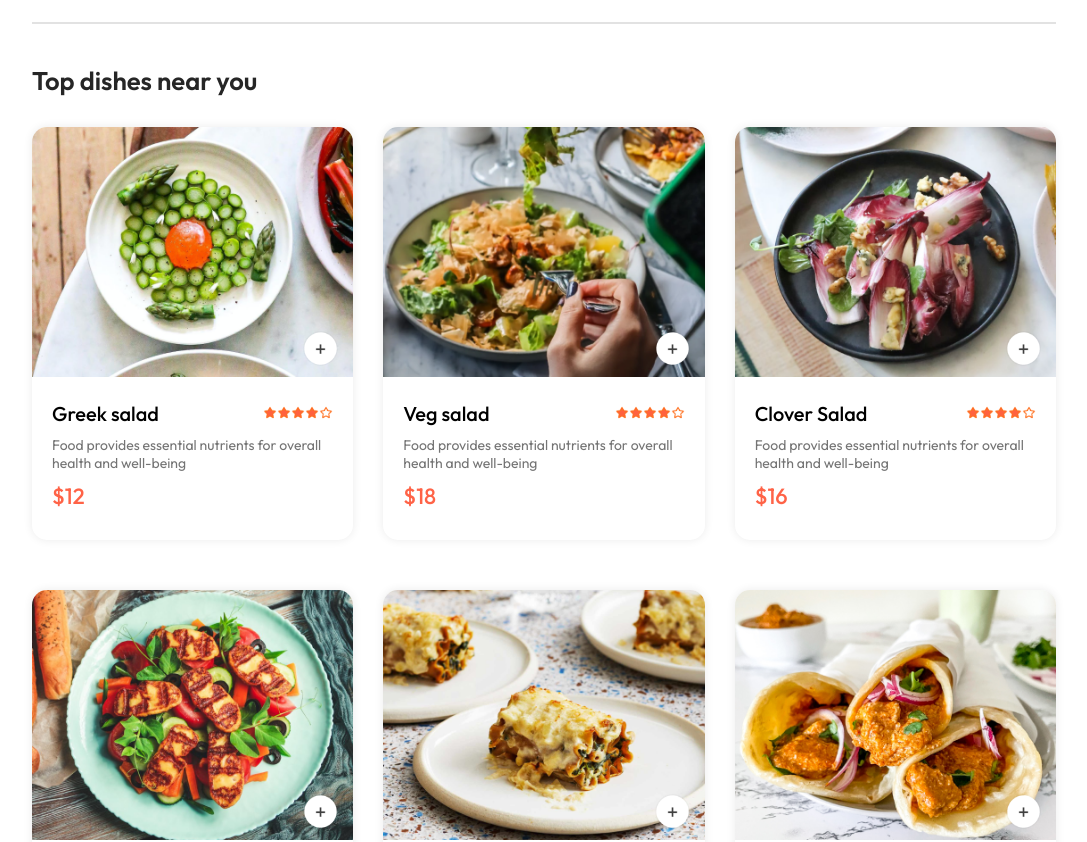
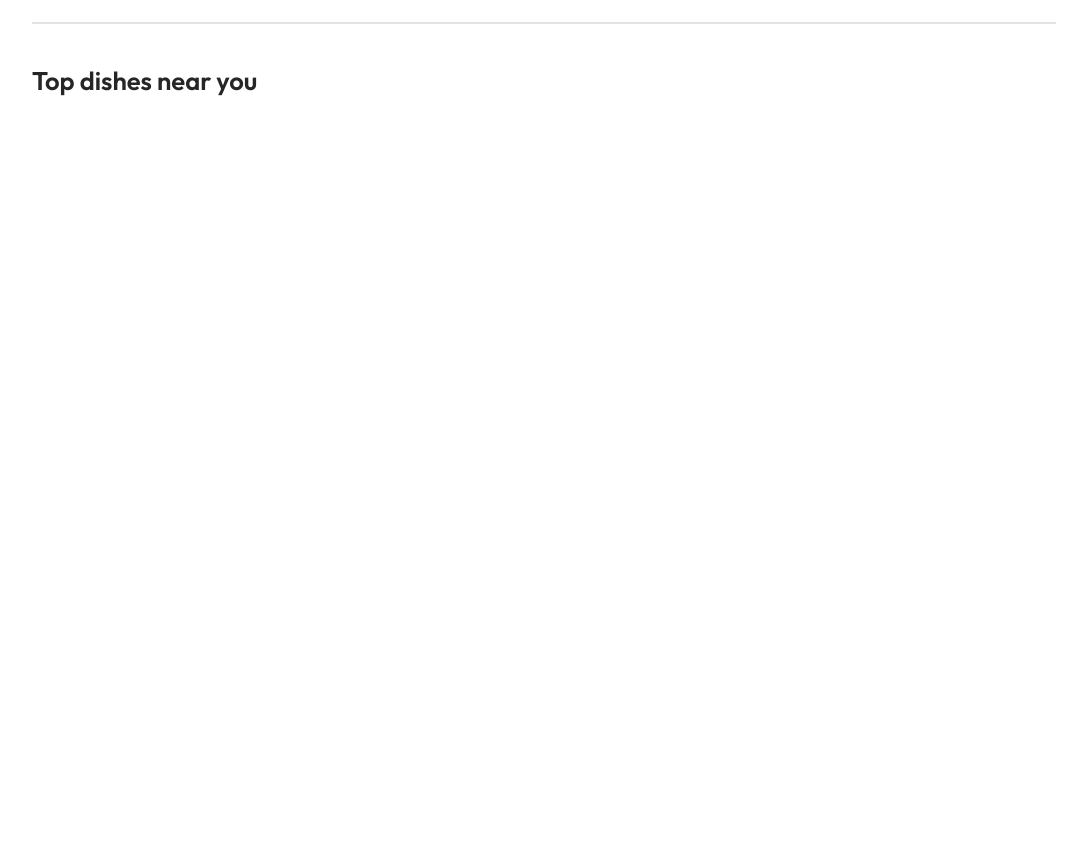
Before and after one commit to abdallahade1/Feedo, a React (Vite) app in the folder food-delivery-platform/frontend/: page / in a window 1280 px wide. Shown: the part 820-1662 px from the top of the page, without its empty margins (96-1183 px from the left). After the commit the page ends 947 px from the top, so only its background shows below. Built offline with nearby package versions, Linux system fonts and the light colour scheme.

Commit message:
filtering menus

```diff
--- a/food-delivery-platform/frontend/src/components/FoodDisplay/FoodDisplay.jsx
+++ b/food-delivery-platform/frontend/src/components/FoodDisplay/FoodDisplay.jsx
@@ -1,4 +1,4 @@
-import React, {useContext} from 'react'
+ import React, {useContext} from 'react'
 import './FoodDisplay.css'
 import { StoreContext } from '../../context/StoreContext'
 import FoodItem from '../FoodItem/FoodItem'
@@ -9,8 +9,11 @@ const FoodDisplay = ({category}) => {
     <div className='food-display' id='food-display'>
         <h2>Top dishes near you</h2>
         <div className="food-display-list">
-            {food_list.map((item, index)=>{
+          {food_list.map((item, index)=>{
+              if (category==='All' || category===item.category)
+              {
                 return <FoodItem key = {index} id = {item._id} name={item.name} description={item.description} price={item.price} image={item.image} />
+              }
             })}
         </div>
     </div>
```
